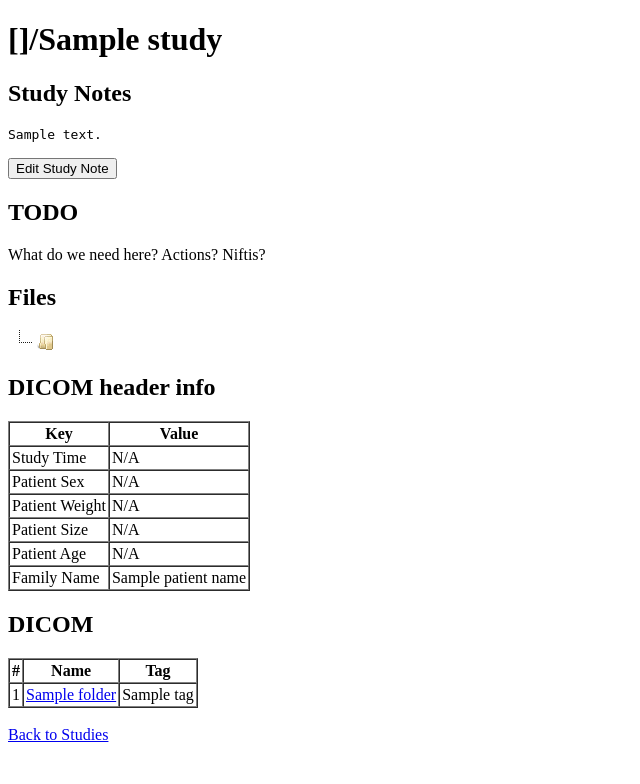
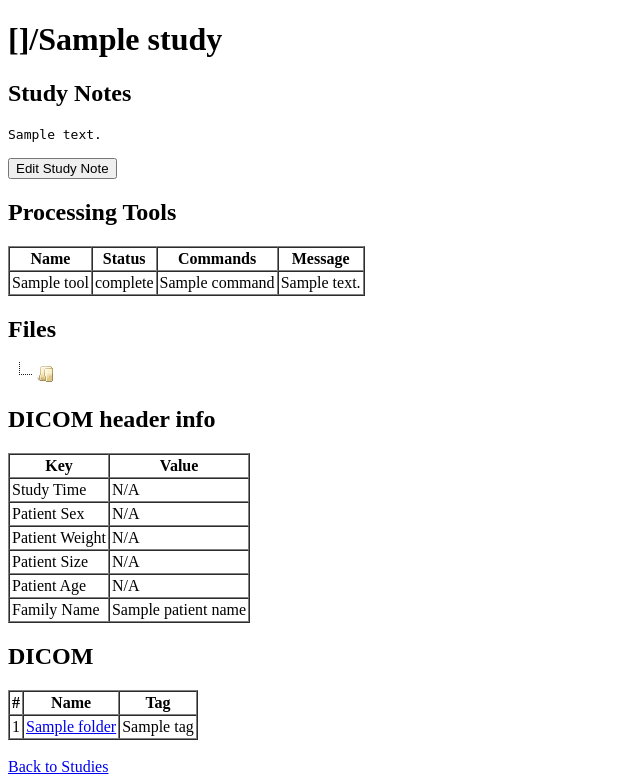
Before and after one commit to patbolan/slug, a Flask app: template templates/study.html in a window 1280 px wide. Shown: the part 26-810 px from the top of the page, without its empty margins (0-640 px from the left). Before the commit the page ends 768 px from the top, so only its background shows below. Run offline with Flask 3, Linux system fonts and the light colour scheme; the template is opened without the code that fills it: most values are stand-ins (such as "Sample title", 1, 10 or a date in 2020).

Commit message:
Started the tool infrastructure

```diff
--- a/app.py
+++ b/app.py
@@ -7,8 +7,11 @@ from utils import (  # Import the utility functions
     get_subject_file_path,
     get_study_file_path,
     get_study_files,
-    get_sample_dicom_header
+    get_sample_dicom_header,
+    get_file_tree
 )
+from tools import *
+
 import os
 from datetime import datetime
 import random
@@ -85,31 +88,7 @@ def subject(subject_name):
     studies = get_studies_for_subject(subject_name)
     return render_template('subject.html', subject=subject_name, studies=studies, notes=notes)
 
-def get_file_tree(path):
-    """
-    Recursively generates a hierarchical file tree for the given path.
-    :param path: Root directory path.
-    :return: List representing the file tree.
-    """
-    tree = []
-    for entry in sorted(os.listdir(path)):
-        if entry.startswith('.'):  # Ignore files or folders starting with a period
-            continue
-        full_path = os.path.join(path, entry)
-        if os.path.isdir(full_path):
-            tree.append({
-                'text': entry,
-                'icon': 'jstree-folder',  # Folder icon
-                'children': get_file_tree(full_path),
-                'full_path': full_path
-            })
-        else:
-            tree.append({
-                'text': entry,
-                'icon': 'jstree-file',  # File icon
-                'full_path': full_path
-            })
-    return tree
+
 
 # One study.
 @app.route('/subjects/<subject_name>/studies/<study_name>')
@@ -130,6 +109,9 @@ def study(subject_name, study_name):
 
     # Generate file tree
     file_tree = get_file_tree(study_path)
+
+    # Get toolset
+    toolset = get_tools_for_study(subject_name, study_name)
 
     # Process DICOM folders
     dicom_path = os.path.join(study_path, 'dicom-original')
@@ -172,6 +154,7 @@ def study(subject_name, study_name):
                            subject=subject_name,
                            study=study_name,
                            notes=notes,
+                           toolset=toolset,
                            files=files,
                            file_tree=file_tree,
                            dicom_folders=dicom_folders,
--- a/templates/study.html
+++ b/templates/study.html
@@ -54,10 +54,34 @@
         }
     </script>
 
-    <h2>TODO</h2>
-    <p>What do we need here? Actions? Niftis?</p>
+    <h2>Processing Tools</h2>
 
-
+    <table border="1" cellpadding="2" cellspacing="0">
+        <thead>
+            <tr>
+                <th>Name</th>
+                <th>Status</th>
+                <th>Commands</th>
+                <th>Message</th>
+            </tr>
+        </thead>
+        <tbody>
+            {% for tool in toolset %}
+                <tr>
+                    <td>{{ tool.name }}</td>
+                    <td>{{ tool.status }}</td>
+                    <td>
+                        {% if tool.commands %}
+                            {{ tool.commands | join(', ') }}
+                        {% else %}
+                            N/A
+                        {% endif %}
+                    </td>
+                    <td>{{ tool.message if tool.message else 'N/A' }}</td>
+                </tr>
+            {% endfor %}
+        </tbody>
+    </table>
 
     <h2>Files</h2>
     <div id="file-tree"></div>
--- a/utils.py
+++ b/utils.py
@@ -82,3 +82,30 @@ def get_sample_dicom_header(subject_name, study_name):
     except Exception as e:
         print(f"Error reading DICOM file {sample_file}: {e}")
         return None
+
+
+def get_file_tree(path):
+    """
+    Recursively generates a hierarchical file tree for the given path.
+    :param path: Root directory path.
+    :return: List representing the file tree.
+    """
+    tree = []
+    for entry in sorted(os.listdir(path)):
+        if entry.startswith('.'):  # Ignore files or folders starting with a period
+            continue
+        full_path = os.path.join(path, entry)
+        if os.path.isdir(full_path):
+            tree.append({
+                'text': entry,
+                'icon': 'jstree-folder',  # Folder icon
+                'children': get_file_tree(full_path),
+                'full_path': full_path
+            })
+        else:
+            tree.append({
+                'text': entry,
+                'icon': 'jstree-file',  # File icon
+                'full_path': full_path
+            })
+    return tree
```
Also changed, not shown: tools.py (added, +55 -0 lines).
